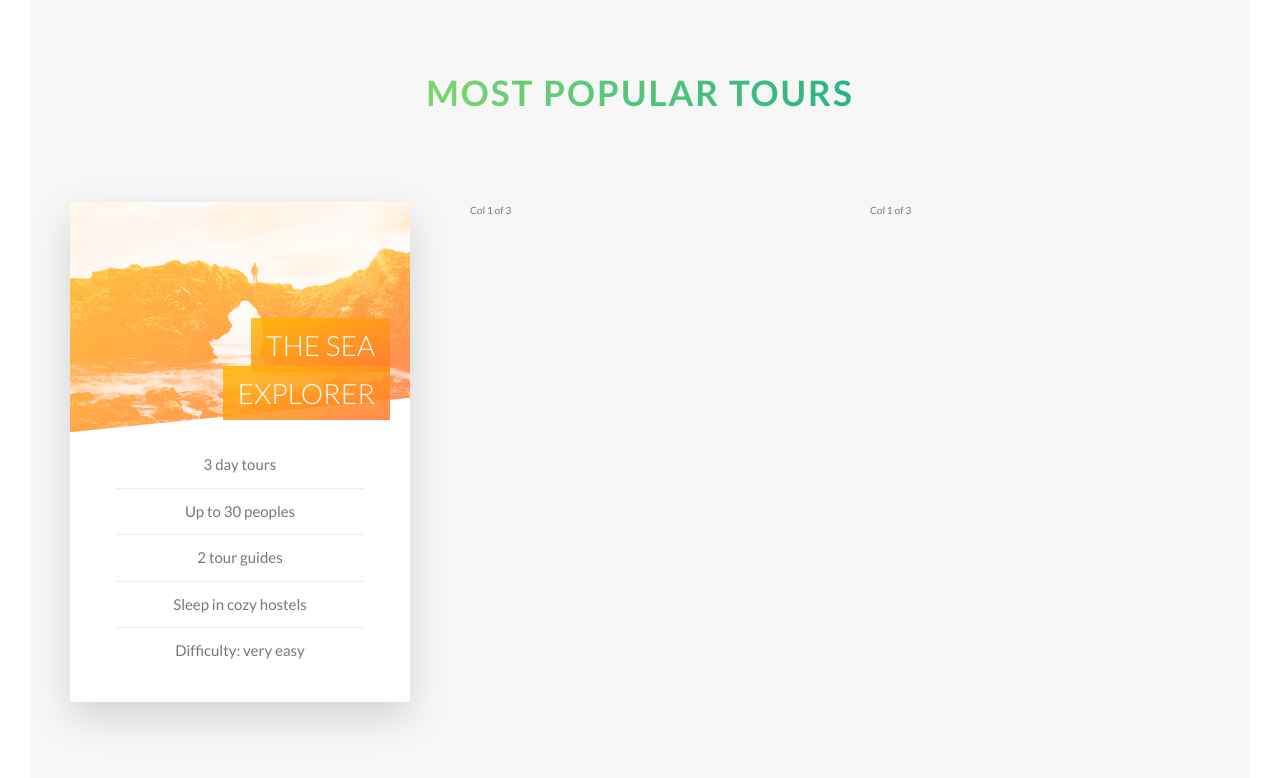
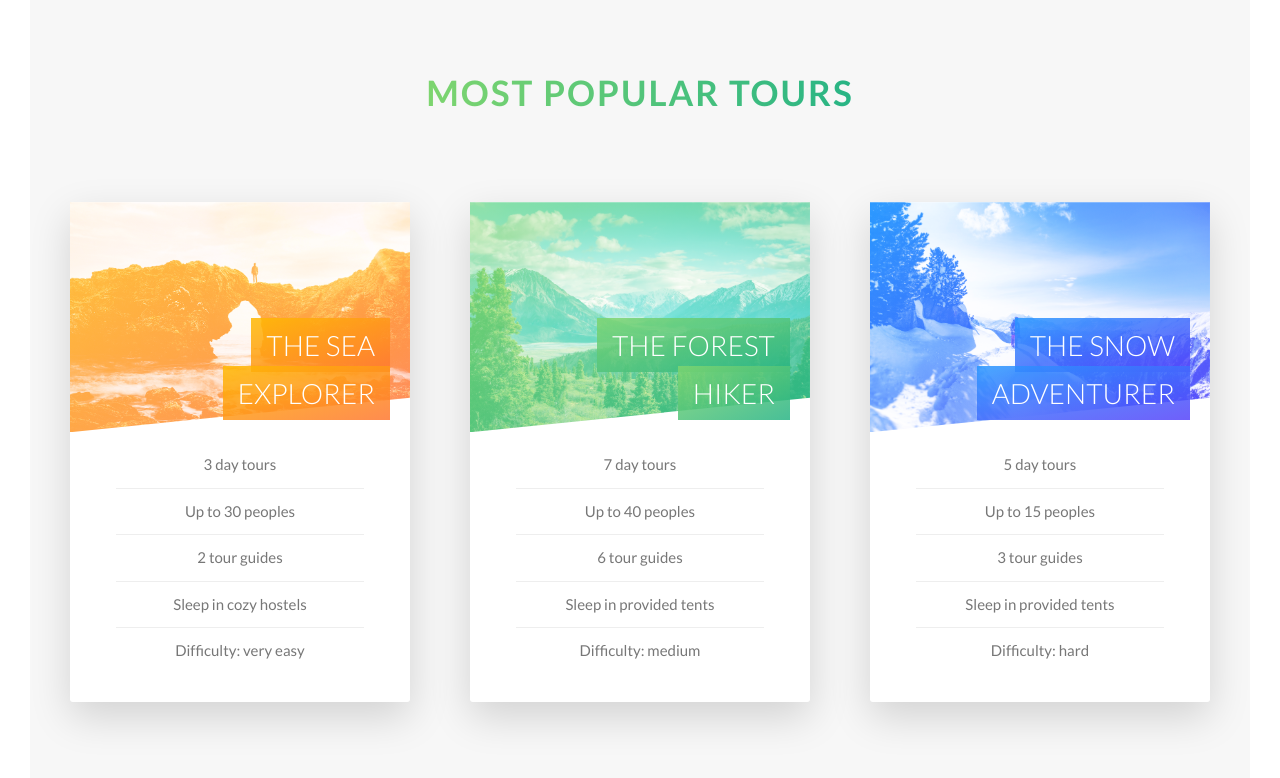
Before and after one commit to aindriu80/Natours, a website: page index.html in a window 1280 px wide. Shown: the part 2238-3016 px from the top of the page. Drawn offline with Linux system fonts and the light colour scheme.

Commit message:
Building the Tours section - 3 buttons complete

```diff
--- a/index.html
+++ b/index.html
@@ -145,10 +145,64 @@
                     </div>
                 </div>
                 <div class="col-1-of-3">
-                    Col 1 of 3
+                    <div class="card">
+                        <div class="card__side card__side--front">
+                            <div class="card__picture card__picture--2">
+                                 &nbsp;
+                            </div>
+                            <h4 class="card__heading">
+                                <span class="card__heading-span card__heading-span--2">The Forest Hiker</span>
+                            </h4>
+                            <div class="card__details">
+                                 <ul>
+                                     <li>7 day tours</li>
+                                     <li>Up to 40 peoples</li>
+                                     <li>6 tour guides</li>
+                                     <li>Sleep in provided tents</li>
+                                     <li>Difficulty: medium</li>
+                                 </ul>
+                            </div>
+                        </div>
+                        <div class="card__side  card__side--back card__side--back-2">
+                            <div class="card__cta">
+                             <div class="card__price-box">
+                                 <p class="card__price-only">Only</p>
+                                 <p class="card__price-value">€797</p>
+                             </div>
+                             <a href="#" class="btn btn--white">Book now!</a>
+                            </div>
+                         </div>
+                     </div>
                 </div>
                 <div class="col-1-of-3">
-                    Col 1 of 3
+                    <div class="card">
+                        <div class="card__side card__side--front">
+                            <div class="card__picture card__picture--3">
+                                 &nbsp;
+                            </div>
+                            <h4 class="card__heading">
+                                <span class="card__heading-span card__heading-span--3">The Snow Adventurer</span>
+                            </h4>
+                            <div class="card__details">
+                                 <ul>
+                                     <li>5 day tours</li>
+                                     <li>Up to 15 peoples</li>
+                                     <li>3 tour guides</li>
+                                     <li>Sleep in provided tents</li>
+                                     <li>Difficulty: hard</li>
+                                 </ul>
+                            </div>
+                        </div>
+                        <div class="card__side  card__side--back card__side--back-3">
+                            <div class="card__cta">
+                             <div class="card__price-box">
+                                 <p class="card__price-only">Only</p>
+                                 <p class="card__price-value">€897</p>
+                             </div>
+                             <a href="#" class="btn btn--white">Book now!</a>
+                            </div>
+                         </div>
+                     </div>
                 </div>
             </div>
         </section>
--- a/resources/css/style.css
+++ b/resources/css/style.css
@@ -192,6 +192,10 @@ body {
       transform: rotateY(180deg); }
       .card__side--back-1 {
         background-image: linear-gradient(to right bottom, #ffb900, #ff7730); }
+      .card__side--back-2 {
+        background-image: linear-gradient(to right bottom, #7ed56f, #28b485); }
+      .card__side--back-3 {
+        background-image: linear-gradient(to right bottom, #2998ff, #5643fa); }
   .card:hover .card__side--front {
     transform: rotateY(-180deg); }
   .card:hover .card__side--back {
@@ -205,9 +209,9 @@ body {
     .card__picture--1 {
       background-image: linear-gradient(to right bottom, #ffb900, #ff7730), url(../img/nat-5.jpg); }
     .card__picture--2 {
-      background-image: url(../img/nat-5.jpg); }
+      background-image: linear-gradient(to right bottom, #7ed56f, #28b485), url(../img/nat-6.jpg); }
     .card__picture--3 {
-      background-image: url(../img/nat-5.jpg); }
+      background-image: linear-gradient(to right bottom, #2998ff, #5643fa), url(../img/nat-7.jpg); }
   .card__heading {
     font-size: 2.8rem;
     font-weight: 300;
@@ -224,6 +228,10 @@ body {
     box-decoration-break: clone; }
     .card__heading-span--1 {
       background-image: linear-gradient(to right bottom, rgba(255, 185, 0, 0.85), rgba(255, 119, 48, 0.85)); }
+    .card__heading-span--2 {
+      background-image: linear-gradient(to right bottom, rgba(126, 213, 111, 0.85), rgba(40, 180, 133, 0.85)); }
+    .card__heading-span--3 {
+      background-image: linear-gradient(to right bottom, rgba(41, 152, 255, 0.85), rgba(86, 67, 250, 0.85)); }
   .card__details {
     padding: 1rem 1.5rem; }
     .card__details ul {
```
